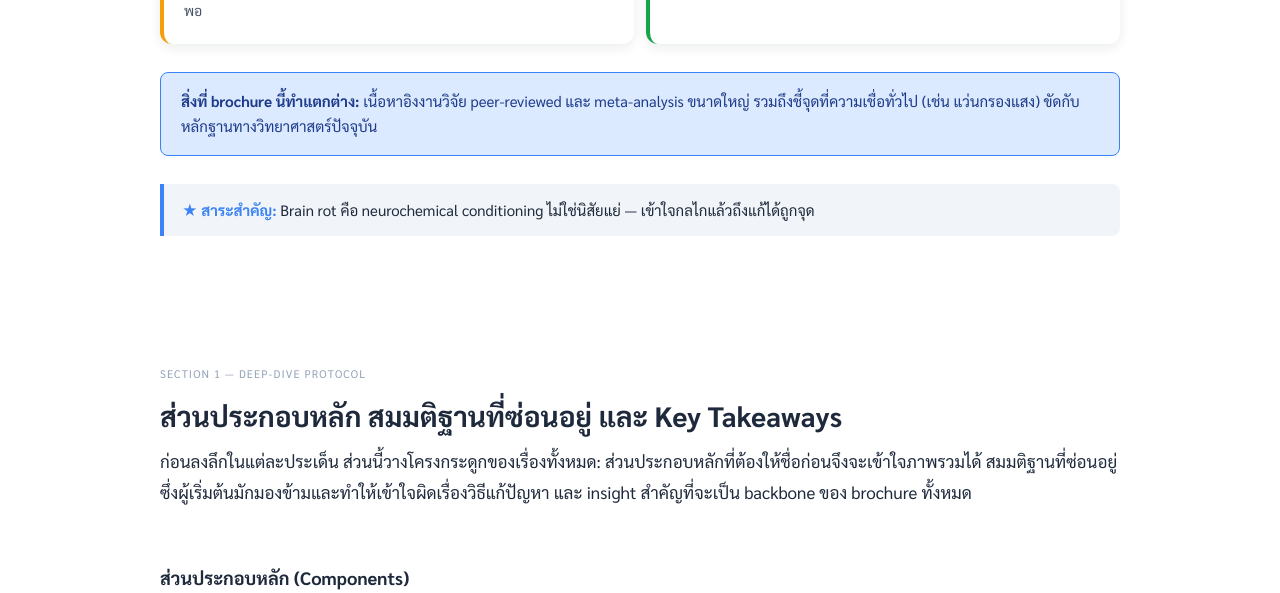
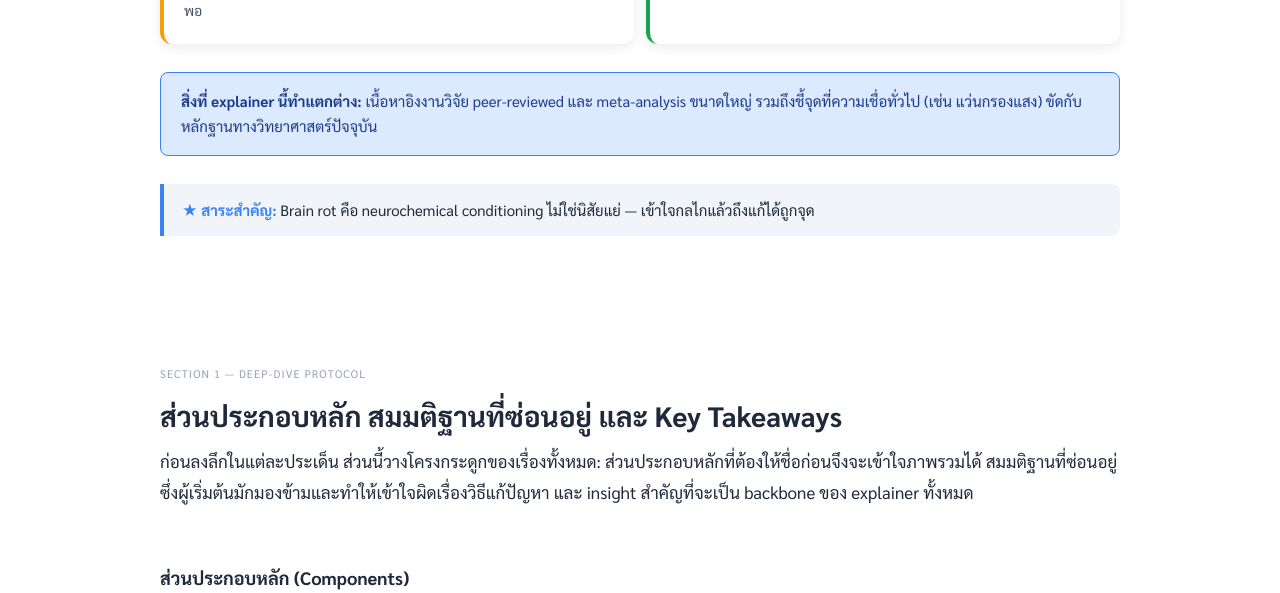
Before and after one commit to kpanuwat/kpanuwat.github.io, a Jekyll site: the page explainers/brain-rot-short-video-attention.html, which Jekyll copies as it is, in a window 1280 px wide and 900 px high, scrolled down 1288 px. Shown: the part 173-766 px from the top of the window. Built offline with Jekyll 4.4.1, drawn with Linux system fonts in a browser that asks for light colours.

Commit message:
explainer: fix dark-mode callout + localStorage + Thai text in HTML files
Dark mode tokens were unstaged in prior commit. Apply:
- [data-theme="dark"] adds --accent-deep:#bfdbfe, danger/success/warning
  dark variants; removes broken .callout override (navy-on-navy text)
- localStorage key brochure-theme → explainer-theme
- Thai text "brochure" → "explainer" in body content
- CSS comment "brochure density" → "explainer density"

Co-Authored-By: Claude Opus 4.8 <noreply@anthropic.com>

```diff
--- a/explainers/brain-rot-short-video-attention.html
+++ b/explainers/brain-rot-short-video-attention.html
@@ -48,6 +48,10 @@
   --shadow-sm: 0 1px 2px rgba(0,0,0,.3);
   --shadow-md: 0 4px 12px rgba(0,0,0,.4);
   --shadow-lg: 0 12px 28px rgba(0,0,0,.5);
+  --accent-deep: #bfdbfe;
+  --danger-wash: #450a0a;  --danger-ink: #fca5a5;
+  --success-wash: #052e16; --success-ink: #86efac;
+  --warning-wash: #422006; --warning-ink: #fcd34d;
 }
 
 /* ── Reset & base ── */
@@ -137,7 +141,7 @@ li { margin-bottom: 8px; line-height: 1.7; }
 .cover h1, .cover p, .cover li { color: white; }
 .cover p { color: rgba(255,255,255,.8); }
 
-/* ── Prose flow (brochure density) ── */
+/* ── Prose flow (explainer density) ── */
 .section-lead { font-size: 17px; color: var(--ink); line-height: 1.8; font-weight: 400; }
 .section-divider { height: 1px; background: var(--soft-2); margin: 40px 0; }
 .prose-block { display: flex; flex-direction: column; gap: 0; }
@@ -220,7 +224,6 @@ li { margin-bottom: 8px; line-height: 1.7; }
   font-size: 15px; color: var(--accent-deep);
   border: 1px solid var(--accent);
 }
-[data-theme="dark"] .callout { color: var(--accent-wash); border-color: var(--accent); }
 .callout.danger { background: var(--danger-wash); border-color: var(--danger); color: var(--danger-ink); }
 .callout.success { background: var(--success-wash); border-color: var(--success); color: var(--success-ink); }
 .callout.warning { background: var(--warning-wash); border-color: var(--warning); color: var(--warning-ink); }
@@ -392,7 +395,7 @@ tr:hover td { background: var(--soft); }
       </div>
     </div>
     <div class="callout">
-      <strong>สิ่งที่ brochure นี้ทำแตกต่าง:</strong> เนื้อหาอิงงานวิจัย peer-reviewed และ meta-analysis ขนาดใหญ่ รวมถึงชี้จุดที่ความเชื่อทั่วไป (เช่น แว่นกรองแสง) ขัดกับหลักฐานทางวิทยาศาสตร์ปัจจุบัน
+      <strong>สิ่งที่ explainer นี้ทำแตกต่าง:</strong> เนื้อหาอิงงานวิจัย peer-reviewed และ meta-analysis ขนาดใหญ่ รวมถึงชี้จุดที่ความเชื่อทั่วไป (เช่น แว่นกรองแสง) ขัดกับหลักฐานทางวิทยาศาสตร์ปัจจุบัน
     </div>
     <div class="takeaway"><b>★ สาระสำคัญ:</b> Brain rot คือ neurochemical conditioning ไม่ใช่นิสัยแย่ — เข้าใจกลไกแล้วถึงแก้ได้ถูกจุด</div>
   </div>
@@ -410,7 +413,7 @@ tr:hover td { background: var(--soft); }
         ก่อนลงลึกในแต่ละประเด็น ส่วนนี้วางโครงกระดูกของเรื่องทั้งหมด:
         ส่วนประกอบหลักที่ต้องให้ชื่อก่อนจึงจะเข้าใจภาพรวมได้ สมมติฐานที่ซ่อนอยู่
         ซึ่งผู้เริ่มต้นมักมองข้ามและทำให้เข้าใจผิดเรื่องวิธีแก้ปัญหา
-        และ insight สำคัญที่จะเป็น backbone ของ brochure ทั้งหมด
+        และ insight สำคัญที่จะเป็น backbone ของ explainer ทั้งหมด
       </p>
     </div>
 
@@ -1164,12 +1167,12 @@ function jumpSection(dir) {
 // ── Theme toggle ──
 const themeBtn = document.getElementById('theme-btn');
 const root = document.documentElement;
-const saved = localStorage.getItem('brochure-theme');
+const saved = localStorage.getItem('explainer-theme');
 if (saved) { root.dataset.theme = saved; themeBtn.textContent = saved === 'dark' ? '☀︎' : '☾'; }
 themeBtn.addEventListener('click', () => {
   const next = root.dataset.theme === 'dark' ? 'light' : 'dark';
   root.dataset.theme = next;
-  localStorage.setItem('brochure-theme', next);
+  localStorage.setItem('explainer-theme', next);
   themeBtn.textContent = next === 'dark' ? '☀︎' : '☾';
 });
 
```
Also changed, not shown: explainers/agent-harness-ai-infrastructure.html (+8 -5 lines), explainers/code-graph-ai-agent-codebase-understanding.html (+6 -3 lines), explainers/hermes-agent-hyperframes-video-html.html (+6 -3 lines).
